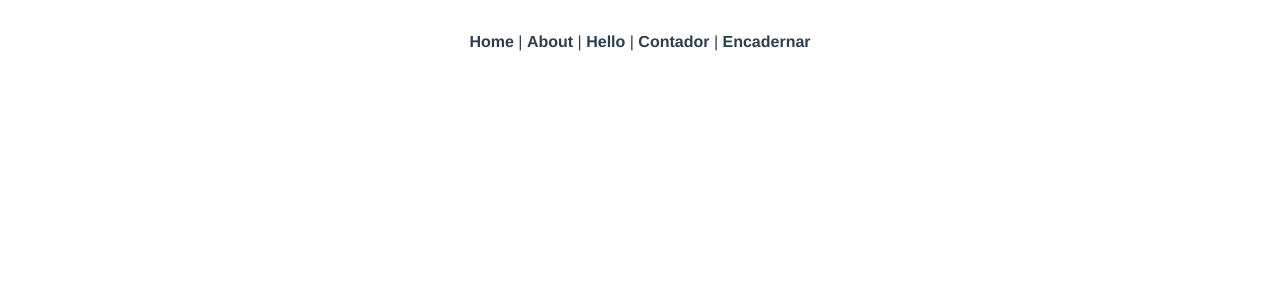
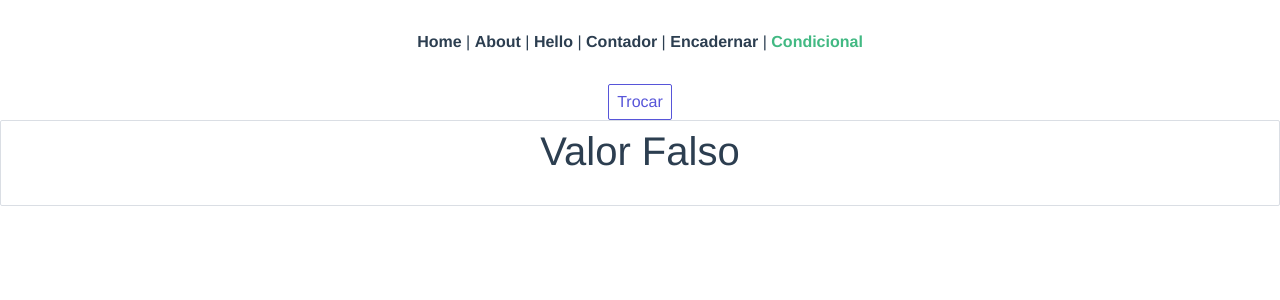
Before and after one commit to HederMilani/Projetos-Vue, a Vue app in the folder get_start/: page /condicional in a window 1280 px wide. Shown: the top 300 px of the page. Built offline with nearby package versions, Linux system fonts and the light colour scheme.

Commit message:
Renderização Condicional

```diff
--- a/get_start/src/App.vue
+++ b/get_start/src/App.vue
@@ -4,7 +4,8 @@
     <router-link to="/about">About</router-link> |
     <router-link to="/hello" >Hello</router-link> |
     <router-link to="/contador">Contador</router-link> |
-    <router-link to="/encadernar">Encadernar</router-link>
+    <router-link to="/encadernar">Encadernar</router-link> |
+    <router-link to="/condicional">Condicional</router-link>
   </nav>
   <router-view/>
 </template>
--- a/get_start/src/router/index.js
+++ b/get_start/src/router/index.js
@@ -27,6 +27,11 @@ const routes = [
     name: 'encadernar',
     component: () => import('../views/EncadernarFormulario.vue')
   },
+  {
+    path: '/condicional',
+    name: 'condicional',
+    component: () => import('../views/RenderizacaoCondicional.vue')
+  },
 ]
 
 const router = createRouter({
--- /dev/null
+++ b/get_start/src/views/RenderizacaoCondicional.vue
@@ -0,0 +1,22 @@
+<template>
+    <button class="btn" @click="trocar">Trocar</button>
+    <div class="panel">
+        <p class="h1 Heading" v-if="teste">Valor Verdadeiro</p>
+        <p class="h1 Heading" v-else>Valor Falso</p>
+    </div>
+</template>
+
+<script>
+    export default{
+        dat() {
+            return{
+                teste: false
+            }
+        },
+        methods: {
+            trocar() {
+                this.teste = !this.teste
+            }
+        }
+    }
+</script>
```
